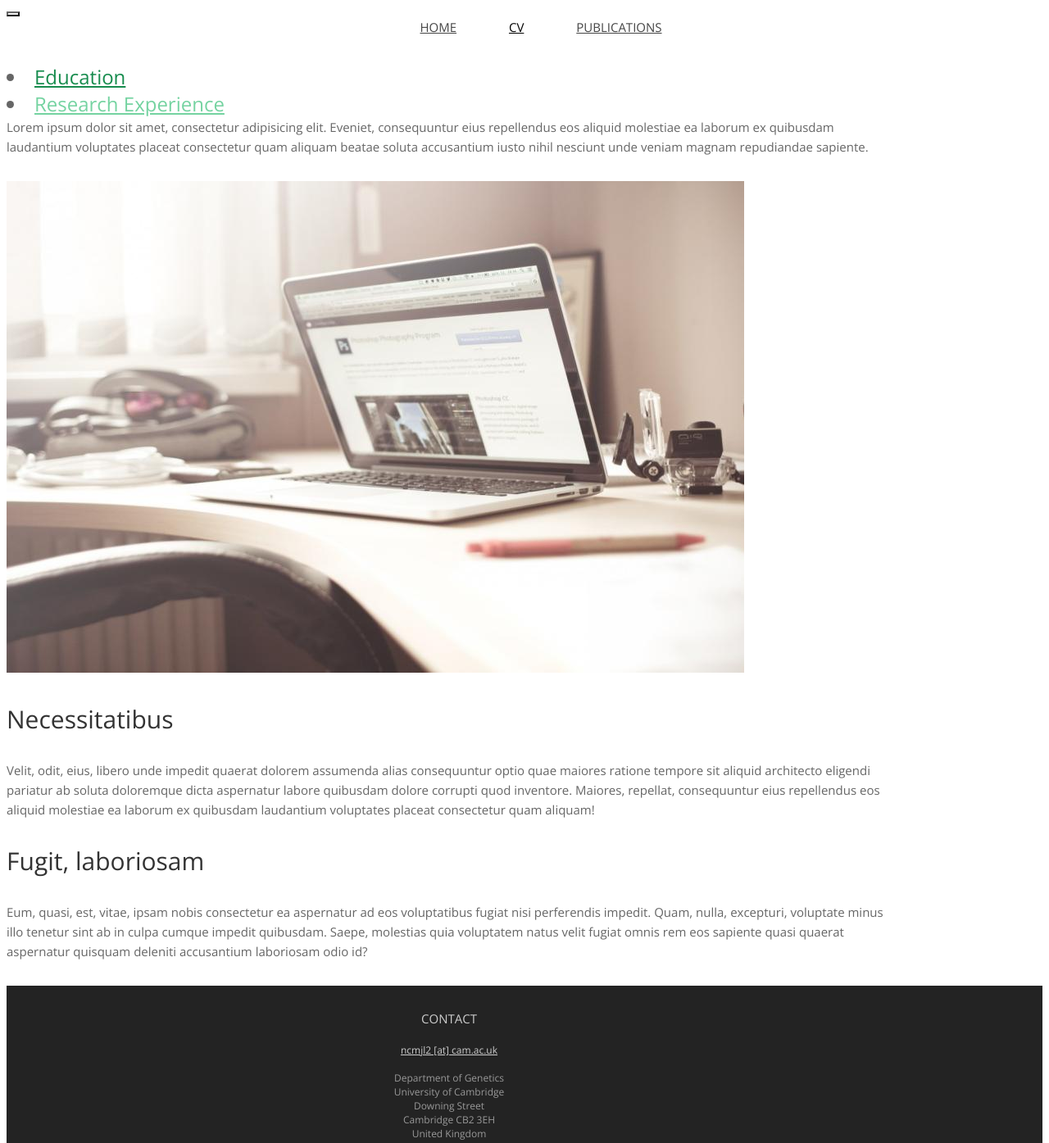
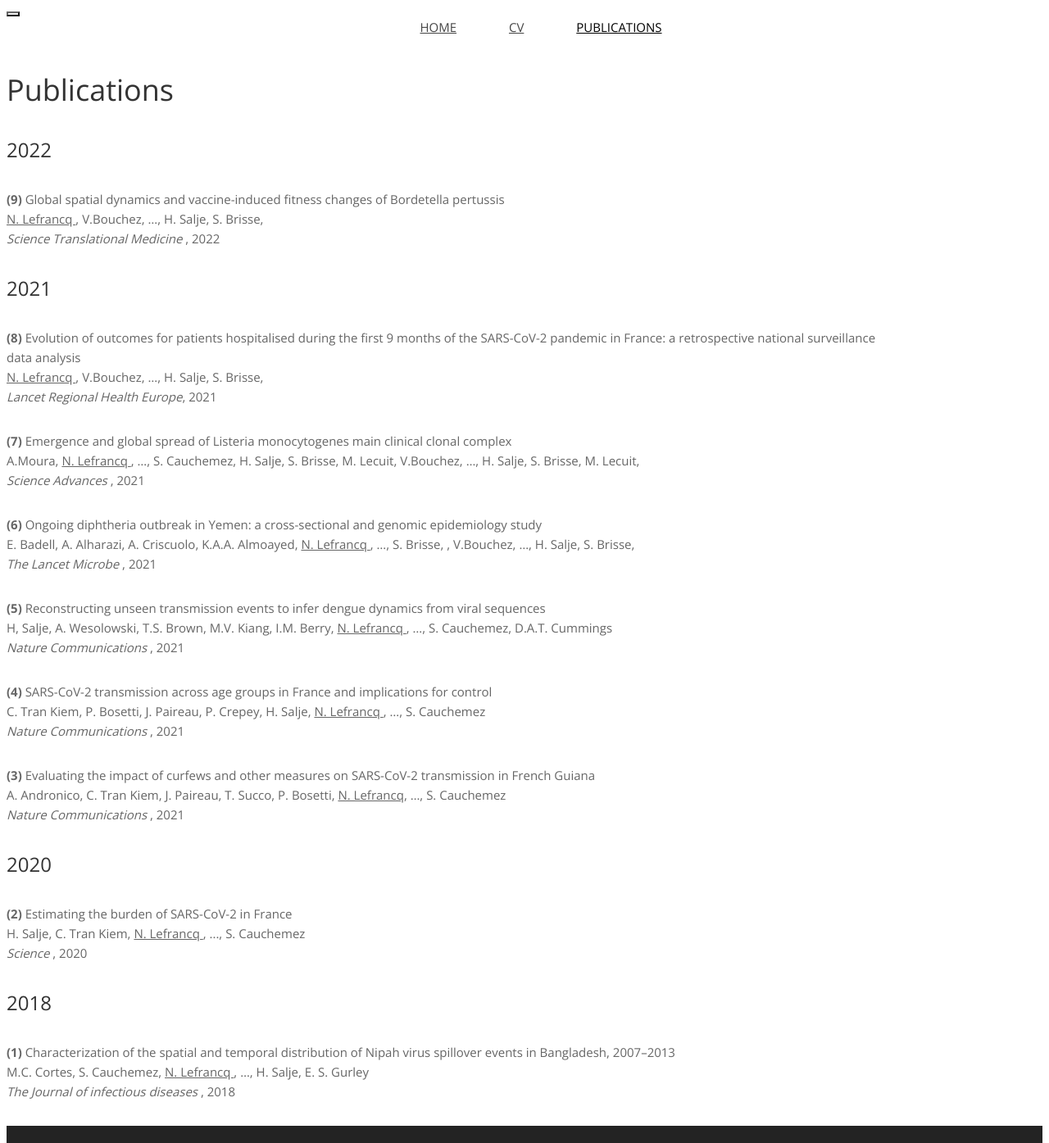
Before and after one commit to noemielefrancq/noemielefrancq.github.io, a plain HTML site: page publications.html in a window 1280 px wide. Shown: the part 420-1815 px from the top of the page at 82% size. Drawn offline with nearby package versions, Linux system fonts and the light colour scheme; some icons are missing; a web font is replaced by a local one.

Commit message:
Fix for github

```diff
--- a/publications.html
+++ b/publications.html
@@ -73,13 +73,13 @@
 
 
 
-                <li class="active">
+                <li>
                     <a href="cv.html">CV</a>
                 </li>
 
 
 
-                <li>
+                <li class="active">
                     <a href="publications.html">Publications</a>
                 </li>
 
@@ -101,25 +101,33 @@
 
   		<div class="row topspace">
 
+  			<article class="col-sm-12 maincontent">
+                  <h2 id="pub">Publications</h2>
 
-  			<aside class="col-sm-4 sidebar sidebar-right">
+                <h4 id="2022">2022</h4>
+                <p  align="left"> <b> (9) </b> Global spatial dynamics and vaccine-induced fitness changes of Bordetella pertussis <br> <u> N. Lefrancq </u>, V.Bouchez, …, H. Salje, S. Brisse, <br> <i> Science Translational Medicine </i>, 2022 </p>
 
-  				<div class="nav text-right nav-side">
-  					<li class="active"><a href="#edu">Education</a></li>
-                    <li><a href="#res">Research Experience</a></li>
-  				</div>
+                <h4 id="2021">2021</h4>
+                <p  align="left"> <b> (8) </b> Evolution of outcomes for patients hospitalised during the first 9 months of the SARS-CoV-2 pandemic in France: a retrospective national surveillance data analysis <br> <u> N. Lefrancq </u>, V.Bouchez, …, H. Salje, S. Brisse, <br> <i> Lancet Regional Health Europe</i>, 2021 </p>
 
-  			</aside>
+                <p  align="left"> <b> (7) </b> Emergence and global spread of Listeria monocytogenes main clinical clonal complex<br>  A.Moura, <u> N. Lefrancq </u>, …, S. Cauchemez, H. Salje, S. Brisse, M. Lecuit, V.Bouchez, …, H. Salje, S. Brisse, M. Lecuit, <br> <i> Science Advances </i>, 2021 </p>
+
+                <p  align="left"> <b> (6) </b> Ongoing diphtheria outbreak in Yemen: a cross-sectional and genomic epidemiology study <br>  E. Badell, A. Alharazi, A. Criscuolo, K.A.A. Almoayed, <u> N. Lefrancq </u>, …, S. Brisse, , V.Bouchez, …, H. Salje, S. Brisse, <i> <br> The Lancet Microbe </i>, 2021 </p>
+
+                <p  align="left"> <b> (5) </b> Reconstructing unseen transmission events to infer dengue dynamics from viral sequences <br> H, Salje, A. Wesolowski, T.S. Brown, M.V. Kiang, I.M. Berry, <u> N. Lefrancq </u>, …, S. Cauchemez, D.A.T. Cummings <i> <br> Nature Communications </i>, 2021 </p>
+
+                <p  align="left"> <b> (4) </b> SARS-CoV-2 transmission across age groups in France and implications for control <br>  C. Tran Kiem, P. Bosetti, J. Paireau, P. Crepey, H. Salje, <u> N. Lefrancq </u> , …, S. Cauchemez <i> <br> Nature Communications </i>, 2021 </p>
+                <p  align="left"> <b> (3) </b> Evaluating the impact of curfews and other measures on SARS-CoV-2 transmission in French Guiana <br> A. Andronico, C. Tran Kiem, J. Paireau, T. Succo, P. Bosetti, <u> N. Lefrancq</u>, …, S. Cauchemez <i> <br> Nature Communications </i>, 2021 </p>
+
+                <h4 id="2020">2020</h4>
+                <p  align="left"> <b> (2) </b> Estimating the burden of SARS-CoV-2 in France <br> H. Salje, C. Tran Kiem, <u> N. Lefrancq </u>, ..., S. Cauchemez <i> <br> Science </i>, 2020 </p>
+
+                <h4 id="2018">2018</h4>
+                <p  align="left"> <b> (1) </b> Characterization of the spatial and temporal distribution of Nipah virus spillover events in Bangladesh, 2007–2013 <br> M.C. Cortes, S. Cauchemez, <u> N. Lefrancq </u>, …, H. Salje, E. S. Gurley <i> <br> The Journal of infectious diseases </i>, 2018 </p>
 
 
+               <!--  <p  align="left"> <b> (NUMBER) </b> TITLE <br> <u> AUTHORS </u><i> <br> JOURNAL </i>, YEAR </p> -->
 
-  			<article class="col-sm-8 maincontent">
-                  <p>Lorem ipsum dolor sit amet, consectetur adipisicing elit. Eveniet, consequuntur eius repellendus eos aliquid molestiae ea laborum ex quibusdam laudantium voluptates placeat consectetur quam aliquam beatae soluta accusantium iusto nihil nesciunt unde veniam magnam repudiandae sapiente.</p>
-<p><img src="../images/mac.jpg" alt="about"></p>
-<h3 id="necessitatibus">Necessitatibus</h3>
-<p>Velit, odit, eius, libero unde impedit quaerat dolorem assumenda alias consequuntur optio quae maiores ratione tempore sit aliquid architecto eligendi pariatur ab soluta doloremque dicta aspernatur labore quibusdam dolore corrupti quod inventore. Maiores, repellat, consequuntur eius repellendus eos aliquid molestiae ea laborum ex quibusdam laudantium voluptates placeat consectetur quam aliquam!</p>
-<h3 id="fugit-laboriosam">Fugit, laboriosam</h3>
-<p>Eum, quasi, est, vitae, ipsam nobis consectetur ea aspernatur ad eos voluptatibus fugiat nisi perferendis impedit. Quam, nulla, excepturi, voluptate minus illo tenetur sint ab in culpa cumque impedit quibusdam. Saepe, molestias quia voluptatem natus velit fugiat omnis rem eos sapiente quasi quaerat aspernatur quisquam deleniti accusantium laboriosam odio id?</p>
 
   			</article>
 
```
Also changed, not shown: cv.html (+1 -1 lines).
